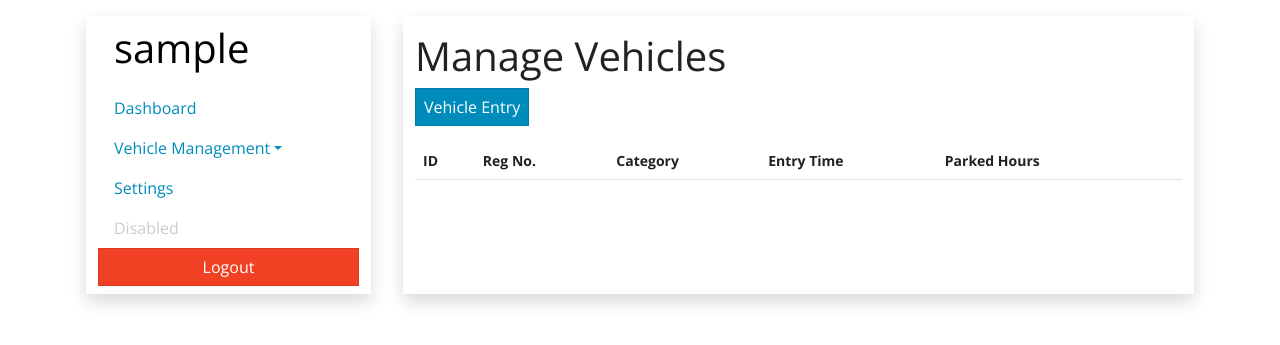
After one commit to sint18/car_parking_system_web, a Flask app: page /vehicles in a window 1280 px wide. The commit adds this page. Shown: the top 345 px of the page. Run offline with Flask 2, Linux system fonts and the light colour scheme; the visitor is signed in with stand-in values (Sample User, id 1); tables that the repository leaves empty or names only in its code hold one stand-in row (values such as "Sample post"); lists and menus that the app fills with data are empty; some libraries are stand-ins or nearby versions.

Commit message:
added vehicle entry function and list

```diff
--- a/queries.py
+++ b/queries.py
@@ -64,3 +64,33 @@ def update_user(user_id: int, fullname: str, username: str, new_password=""):
         query = f"UPDATE `admin` SET `fullname` = '{fullname}', `username` = '{username}' WHERE `admin`.`id` = {user_id}"
 
     cursor.execute(query)
+
+# vehicles
+
+
+def get_parked_vehicles():
+    query = "SELECT vehicle_info.id, category.category_name, vehicle_info.plate_number, vehicle_info.in_time, TIMEDIFF(now(), vehicle_info.in_time) AS parked_hours FROM vehicle_info INNER JOIN category ON vehicle_info.category_id=category.id WHERE vehicle_info.out_time IS NULL"
+    cursor.execute(query)
+    records = cursor.fetchall()
+    return records
+
+
+def get_parked_vehicles_by_id(v_id: int):
+    query = f"SELECT vehicle_info.id, category.category_name, vehicle_info.plate_number, vehicle_info.in_time, NOW() AS exit_time, TIMEDIFF(now(), vehicle_info.in_time) AS parked_hours FROM vehicle_info INNER JOIN category ON vehicle_info.category_id=category.id WHERE vehicle_info.out_time IS NULL AND vehicle_info.id={v_id}"
+    cursor.execute(query)
+    records = cursor.fetchall()
+    return records
+
+
+def insert_vehicles(cat_id: int, reg_num: str):
+    query = f"INSERT INTO `vehicle_info` (`id`, `category_id`, `plate_number`, `in_time`, `out_time`, `fees`, `total_hours`) VALUES (NULL, '{cat_id}', '{reg_num}', NOW(), NULL, NULL, NULL)"
+    cursor.execute(query)
+
+
+# category
+
+def get_categories():
+    query = "SELECT * FROM category"
+    cursor.execute(query)
+    records = cursor.fetchall()
+    return records
--- a/server.py
+++ b/server.py
@@ -47,7 +47,6 @@ def settings():
     records = queries.get_user_list()
     if records:
         data = records
-    print(data)
     return render_template("settings.html", data=data)
 
 
@@ -107,7 +106,45 @@ def edit(type):
         return render_template("settings/edit_user.html", data=record[0], error=error)
 
 
-@app.route("/logout")
+@app.route("/vehicles")
+def vehicles():
+    if "user" not in session:
+        return redirect(url_for("login"))
+
+    records = queries.get_parked_vehicles()
+    return render_template("vehicles/vehicles.html", data=records)
+
+
+@app.route("/vehicle-entry", methods=["GET", "POST"])
+def vehicle_entry():
+    if "user" not in session:
+        return redirect(url_for("login"))
+    msg = None
+    categories = queries.get_categories()
+    if request.method == "POST":
+        cat_id = request.form["cat_id"]
+        reg_num = request.form["reg_num"]
+        if cat_id != "" and reg_num != "":
+            queries.insert_vehicles(cat_id, reg_num)
+            msg = f"New vehicle added with the reg no. {reg_num}"
+    return render_template("vehicles/vehicle_entry.html", data=categories, msg=msg)
+
+
+@app.route("/update-vehicle")
+def update_vehicle():
+    if "user" not in session:
+        return redirect(url_for("login"))
+
+    vehicle_id = request.args.get("v_id")
+    record = queries.get_parked_vehicles_by_id(vehicle_id)
+    entry = record[0][3]  # entry time
+    exit = record[0][4]  # exit time
+    tdiff = exit - entry
+    fees = "test"
+    return render_template("vehicles/update_vehicle.html", data=record[0], fees=fees)
+
+
+@ app.route("/logout")
 def logout():
     session.pop("user")
     session.pop("u_id")
--- a/templates/navbar.html
+++ b/templates/navbar.html
@@ -29,10 +29,10 @@
                     </li>
                     <li class="nav-item dropdown">
                         <a class="nav-link dropdown-toggle" data-bs-toggle="dropdown" href="#" role="button"
-                            aria-haspopup="true" aria-expanded="false">Vehicle Category</a>
+                            aria-haspopup="true" aria-expanded="false">Vehicle Management</a>
                         <div class="dropdown-menu">
-                            <a class="dropdown-item" href="#">Action</a>
-                            <a class="dropdown-item" href="#">Another action</a>
+                            <a class="dropdown-item" href="/vehicles">Entry/Exit Vehicles</a>
+                            <a class="dropdown-item" href="#">Vehicle Category</a>
                             <a class="dropdown-item" href="#">Something else here</a>
                             <div class="dropdown-divider"></div>
                             <a class="dropdown-item" href="#">Separated link</a>
--- /dev/null
+++ b/templates/vehicles/vehicles.html
@@ -0,0 +1,58 @@
+{% extends "navbar.html" %}
+
+{% block title %}
+Car Parking System | Vehicles
+{% endblock %}
+
+{% block content%}
+<p class="h1">Manage Vehicles</p>
+
+<div class="mb-3">
+    <form class="form-group mb-3">
+        <a href="/vehicle-entry" class="btn btn-primary">Vehicle Entry</a>
+    </form>
+    <table class="table" id="vehicle_table">
+        <thead>
+            <tr>
+                <th>ID</th>
+                <th>Reg No.</th>
+                <th>Category</th>
+                <th>Entry Time</th>
+                <th>Parked Hours</th>
+                <th></th>
+            </tr>
+        </thead>
+        <tbody>
+            {% if data: %}
+            {% for row in data: %}
+            <tr>
+                <td class="align-middle">{{ row[0] }}</td>
+                <td class="align-middle">{{ row[2] }}</td>
+                <td class="align-middle">{{ row[1] }}</td>
+                <td class="align-middle">{{ row[3] }}</td>
+                <td class="align-middle">{{ row[4] }}</td>
+                <td>
+                    <div class="form-group">
+                        <!-- <button type="button" class="btn btn-secondary">Edit</button>
+                        <button type="button" class="btn btn-danger">Delete</button> -->
+                        <a href="update-vehicle?v_id={{ row[0] }}" class="btn btn-outline-danger">Take Action</a>
+                    </div>
+                </td>
+            </tr>
+            {% endfor %}
+            {% endif %}
+        </tbody>
+    </table>
+</div>
+
+<script>
+    $(document).ready(function () {
+        $('#vehicle_table').DataTable({
+            "lengthChange": false,
+            "order": [[3, 'desc']]
+        });
+    });
+</script>
+
+
+{% endblock%}
```
Also changed, not shown: templates/vehicles/update_vehicle.html (added, +55 -0 lines), templates/vehicles/vehicle_entry.html (added, +39 -0 lines).
